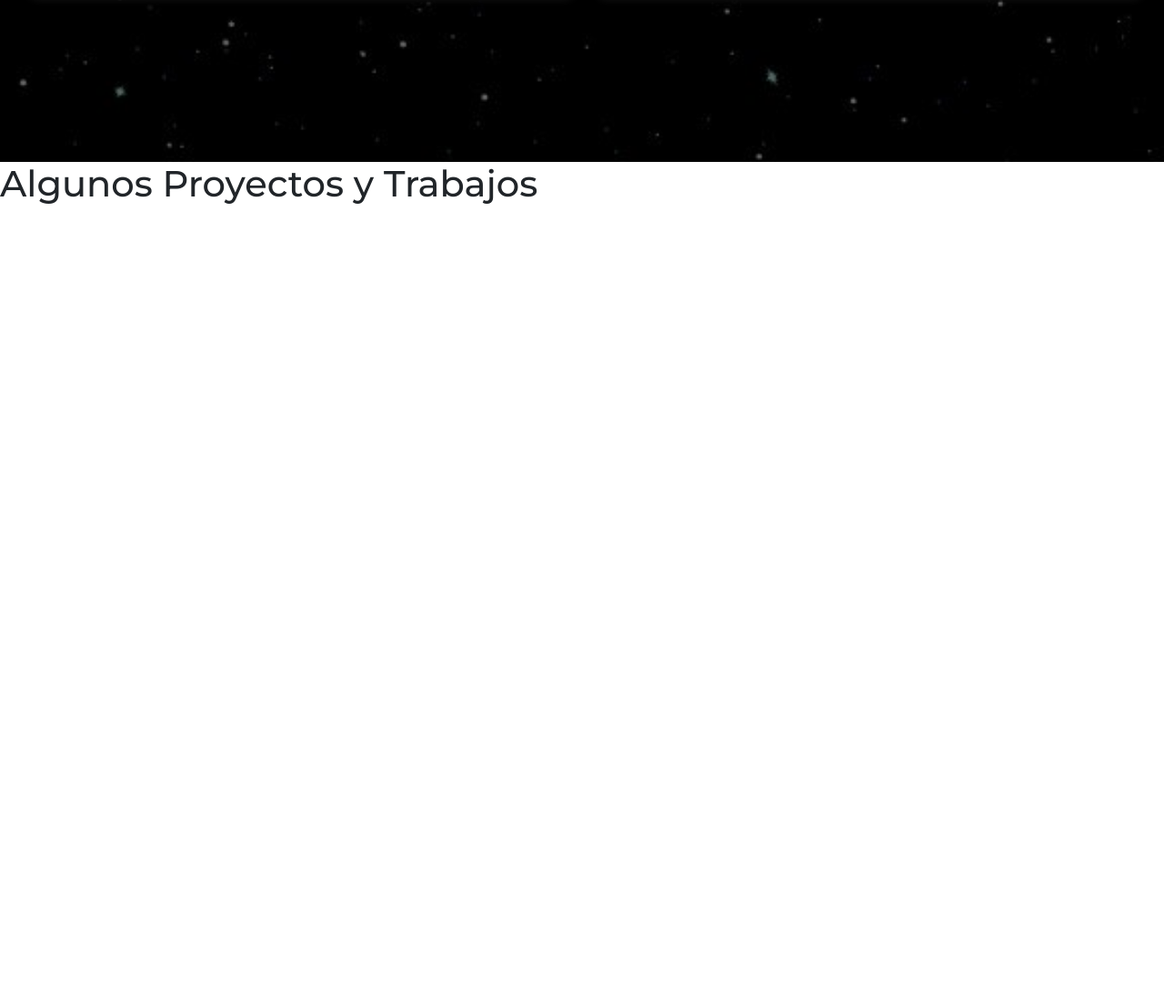
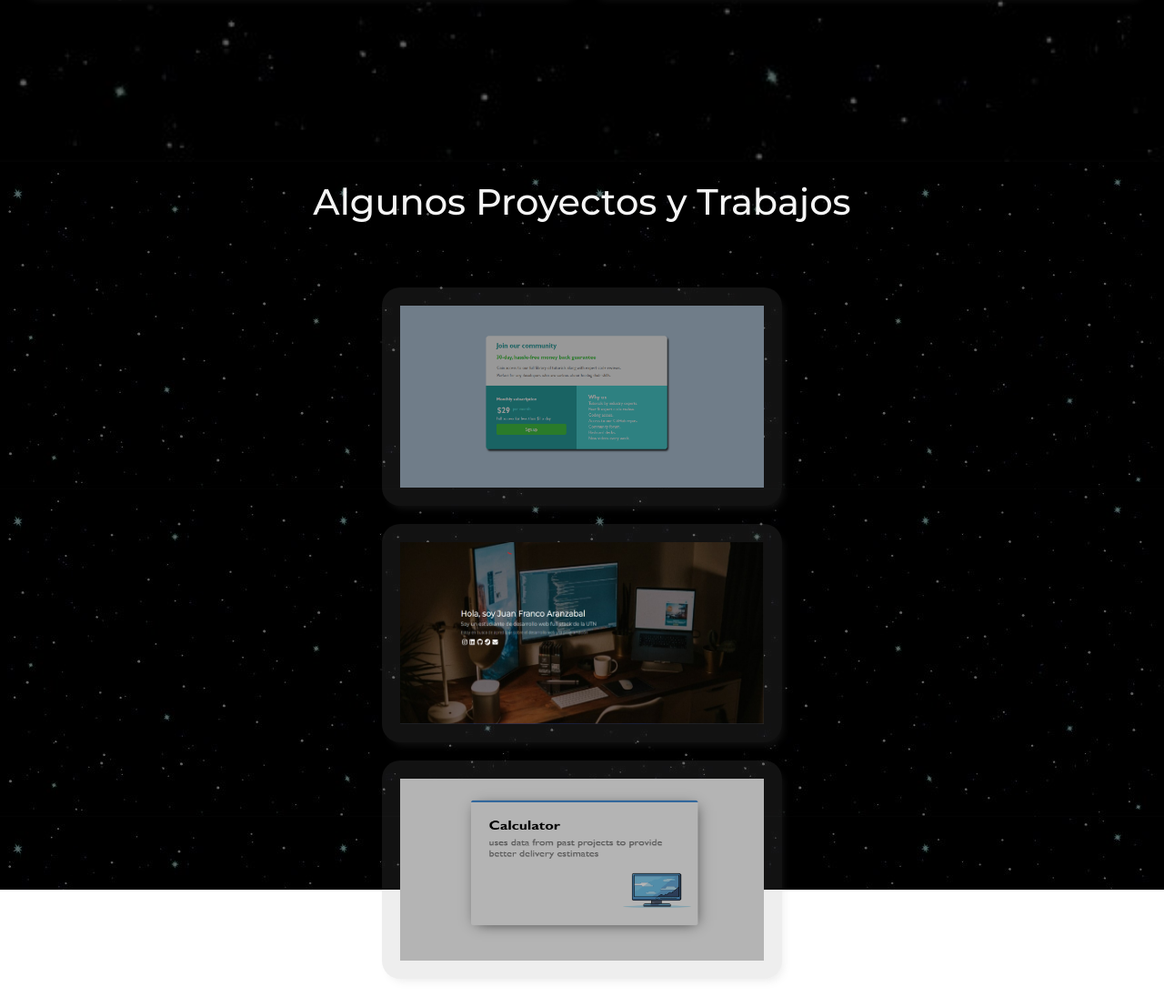
Before and after one commit to Francoaranzabal9/tp1-portfolio, a plain HTML site: page index.html in a window 1280 px wide. Shown: the part 1422-2518 px from the top of the page at 91% size. Before the commit the page ends 1656 px from the top, so only its background shows below. Drawn offline with nearby package versions, Linux system fonts and the light colour scheme.

Commit message:
add: estilando seccion de proyectos

```diff
--- a/index.html
+++ b/index.html
@@ -108,13 +108,22 @@
         </div>
       </div>
     </section>
-    <section class="Proyectos">
+    <section class="proyectos">
       <h1>Algunos Proyectos y Trabajos</h1>
       <div class="proyectos-cont">
-        <div class="proyecto"></div>
-        <div class="proyecto"></div>
-        <div class="proyecto"></div>
-        <div class="proyecto"></div>
+        <div class="proyecto">
+          <a href="https://github.com/Francoaranzabal9/practica-clase-9"><img
+              src="/assets/images/Captura de pantalla 2025-05-29 221528.png" alt="imagen proyecto 1"></a>
+        </div>
+        <div class="proyecto">
+          <a href="https://github.com/Francoaranzabal9/tp1-portfolio"> <img src="/assets/images/portfolio.png"
+              alt="imagen proyecto portfolio"></a>
+        </div>
+        <div class="proyecto">
+          <a href="https://github.com/Francoaranzabal9/ejercitacion-front-end"><img
+              src="/assets/images/proyecto-clase-8.png" alt="imagen proyecto 2"></a>
+        </div>
+      </div>
       </div>
     </section>
 
--- a/styles/main.css
+++ b/styles/main.css
@@ -73,9 +73,8 @@ header {
   margin-left: 300px;
 }
 
-a:hover img {
+.hero a:hover img {
   scale: 1.1;
-  transition: all 0.3 ease;
 }
 
 @keyframes typing {
@@ -125,7 +124,6 @@ a img {
   display: grid;
   grid-template-columns: repeat(auto-fit, minmax(600px, 1fr));
   gap: 10px;
-
 }
 
 .cart {
@@ -146,3 +144,37 @@ li {
   color: rgba(245, 245, 245, 0.523);
   text-align: center;
 }
+
+/* estilos proyectos y trabajos */
+
+.proyectos {
+  display: flex;
+  flex-direction: column;
+  align-items: center;
+  height: 100vh;
+  padding: 20px;
+  background-image: url(/assets/images/space-background.jpg);
+}
+
+.proyectos h1 {
+  margin-bottom: 70px;
+  color: whitesmoke;
+  text-align: center;
+}
+
+.proyecto {
+  background-color: rgba(128, 128, 128, 0.137);
+  box-shadow: 4px 6px 9px -3px rgba(128, 128, 128, 0.137);
+  border-radius: 20px;
+  padding: 20px;
+  margin-bottom: 20px;
+}
+
+.proyecto a {
+  white-space: nowrap;
+}
+
+.proyecto a img {
+  height: 200px;
+  width: 400px;
+}
```
Also changed, not shown: assets/images/Captura de pantalla 2025-05-29 221528.png (added), assets/images/portfolio.png (added), assets/images/proyecto-clase-8.png (added).
